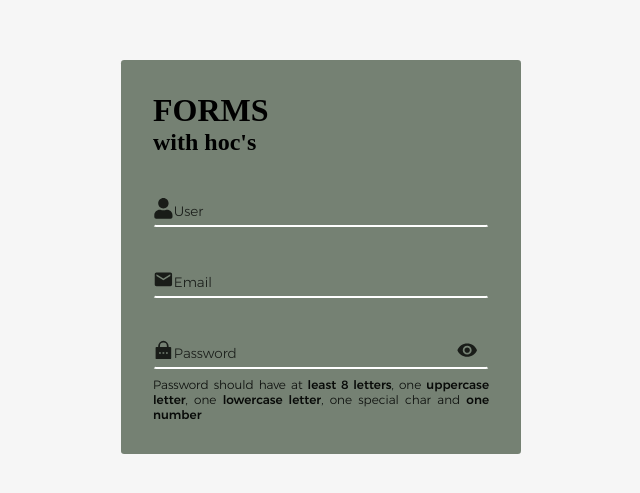
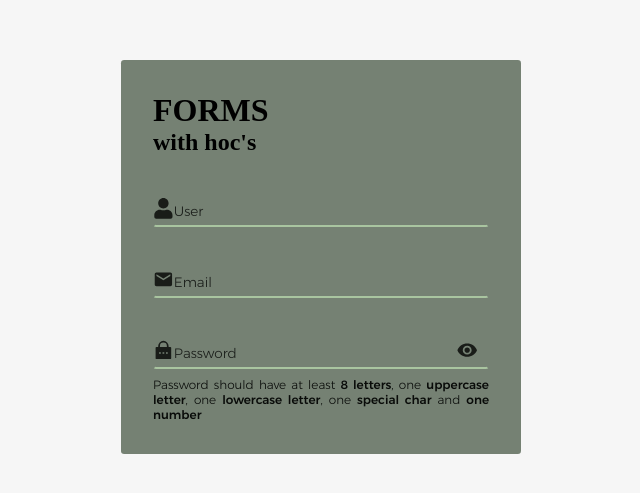
Before and after one commit to abrxao/EBAC-React, a Next.js app in the folder forms-with-hocs/: page / in a window 1280 px wide. Shown: the part 143-636 px from the top of the page, without its empty margins (319-959 px from the left). Built offline with nearby package versions, Linux system fonts and the light colour scheme.

Commit message:
:ok_hand: ajuste: corrigindo password tip

```diff
--- a/forms-with-hocs/pages/components/TextInput/TextInput.jsx
+++ b/forms-with-hocs/pages/components/TextInput/TextInput.jsx
@@ -15,13 +15,11 @@ export function TextInput({Icon, name, onKeyUp, valid, type},props){
 
         <div className='textInput'>
 
-            <input style={{
-                borderBottomColor: valid ? "red":"#fff"
-            }}
+            <input
             type={inputType}
             id={name}
             onChange={e=>handleKeyDown(e)}
-            className={(isInputFill?"filled":"")}
+            className={(isInputFill?"filled":"")+(valid?" invalid":"")}
             onKeyUp={e=>{fnKeyUp(e.target.value)}}/>
 
             <label htmlFor={name}><span className='textInput__icon'>{Icon}</span>{name[0].toUpperCase() + name.substring(1)}</label>
@@ -29,7 +27,7 @@ export function TextInput({Icon, name, onKeyUp, valid, type},props){
             {name === "password" && <span className='textInput__viewPassword' onClick={()=>{setInputType(inputType=="password"?"text":"password")}}>{inputType=="password"?<IoMdEye/>:<IoMdEyeOff/>}</span>}
 
             {name === "password" && <p className="textInput__passwordTip">
-                                    Password should have at <b>least 8 letters</b>, one <b>uppercase letter</b>, one <b>lowercase letter</b>, one special char and <b>one number</b></p> }
+                                    Password should have at least <b>8 letters</b>, one <b>uppercase letter</b>, one <b>lowercase letter</b>, one <b>special char</b> and <b>one number</b></p> }
 
         </div>
     )
```
